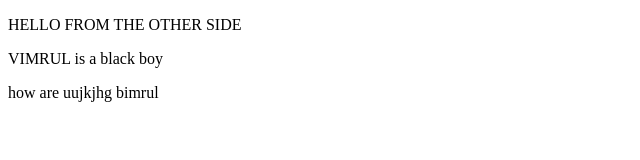
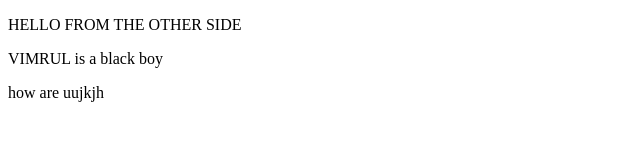
Before and after one commit to yeahea123/workshop1, a plain HTML site: page index.html in a window 1280 px wide. Shown: the full height of the page, 0-640 px from the left. Drawn offline with Linux system fonts and the light colour scheme.

Commit message:
Update index.html
change that from github

```diff
--- a/index.html
+++ b/index.html
@@ -9,7 +9,7 @@
 <body>
   <p>HELLO FROM THE OTHER SIDE</p>
   <p>VIMRUL is a black boy</p>
-  <p>how are uujkjhg bimrul</p>
+  <p>how are uujkjh</p>
 
 </body>
 </html>
```
